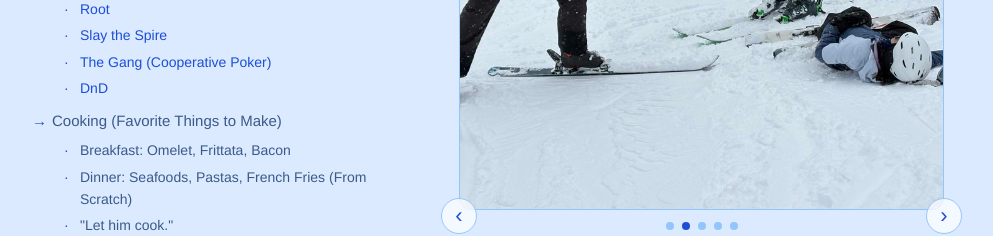
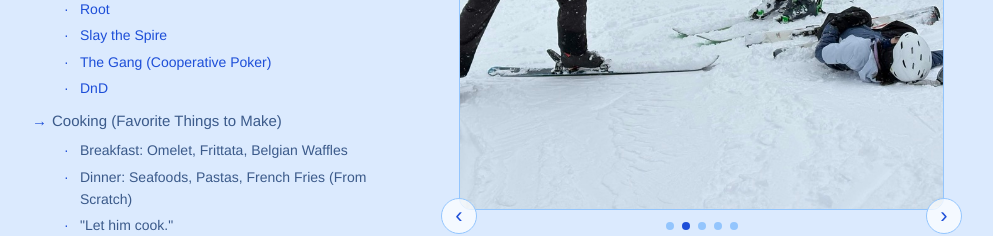
Before and after one commit to ColinMenuchi/portfolioWebsite, a React (Vite) app in the folder portfolio-website/: page / in a window 1280 px wide. Shown: the part 2000-2236 px from the top of the page, without its empty margins (152-1145 px from the left). Built offline with nearby package versions, Linux system fonts and the light colour scheme.

Commit message:
Updated cooking list

```diff
--- a/portfolio-website/src/components/About.jsx
+++ b/portfolio-website/src/components/About.jsx
@@ -64,7 +64,7 @@ const interest_examples = {
     { label: 'The Gang (Cooperative Poker)', href: 'https://boardgamegeek.com/boardgame/411567/the-gang' },
     { label: 'DnD', href: 'https://www.dndbeyond.com' },
   ],
-  'Cooking (Favorite Things to Make)': ['Breakfast: Omelet, Frittata, Bacon',
+  'Cooking (Favorite Things to Make)': ['Breakfast: Omelet, Frittata, Belgian Waffles',
      'Dinner: Seafoods, Pastas, French Fries (From Scratch)',
       '"Let him cook."'],
 }
```
